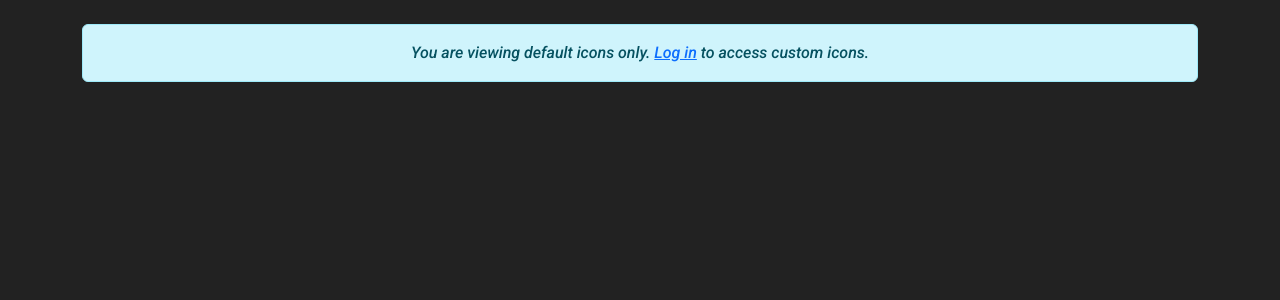
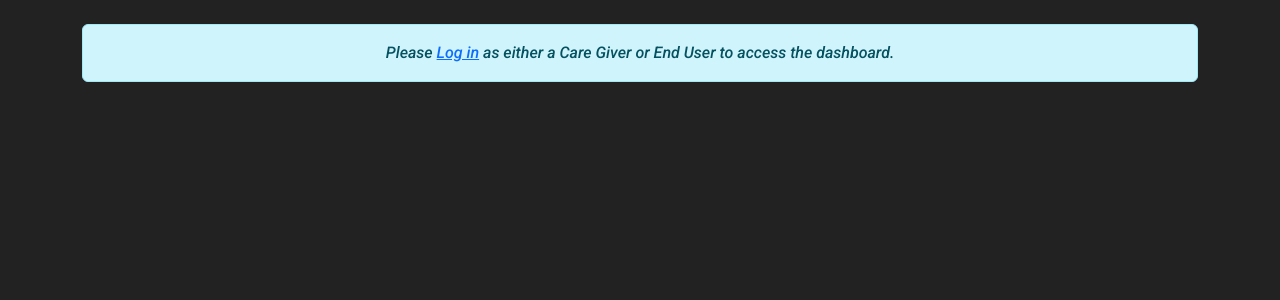
Before and after one commit to aslinedvinsson/Axisofaccesshack, a Django app: page / in a window 1280 px wide. Shown: the part 58-358 px from the top of the page. Run offline with Django 3.2, Linux system fonts and the light colour scheme; data that the repository does not hold is empty.

Commit message:
Added conditional message to logged in caregivers in index.html

```diff
--- a/communication/templates/communication/index.html
+++ b/communication/templates/communication/index.html
@@ -6,8 +6,17 @@
     <!-- Show a message for logged-out users -->
     {% if not user.is_authenticated %}
     <div class="alert alert-info text-center">
-        You are viewing default icons only. <a href="{% url 'account_login' %}">Log in</a> to access custom icons.
+        Please <a href="{% url 'account_login' %}">Log in</a> as either a Care Giver or End User to access the
+        dashboard.
     </div>
+    {% else %}
+    <!-- Show a message for logged-in caregivers -->
+    {% if user.userprofile.role == "CG" %}
+    <div class="alert alert-warning text-center">
+        You are currently logged in as a caregiver. You will be unable to interact with the icons below.
+        You can manage the icons displayed to the enduser in your <a href="{% url 'user_profile' %}">profile</a> page.
+    </div>
+    {% endif %}
     {% endif %}
 
     <!-- Favorites Button (only for logged-in users) -->
@@ -42,8 +51,7 @@
         <div class="icons-wrapper col-6 col-sm-6 col-md-3 my-3"
             {% if user.is_authenticated and user.userprofile.role == "EU" %} onclick="iconClicked(this)" {% endif %}
             data-icon-id="{{ icon.id }}">
-        <button class="icon-tile btn"
-            {% if user.is_authenticated and user.userprofile.role == "EU" %} type="button"
+            <button class="icon-tile btn" {% if user.is_authenticated and user.userprofile.role == "EU" %} type="button"
                 {% else %} disabled {% endif %}>
                 <img src="{{ icon.image.url }}" alt="{{ icon.name }}" class="img-fluid">
                 <p class="mt-3">{{ icon.name }}</p>
```
Lines whose indentation alone changed are shown as unchanged.
